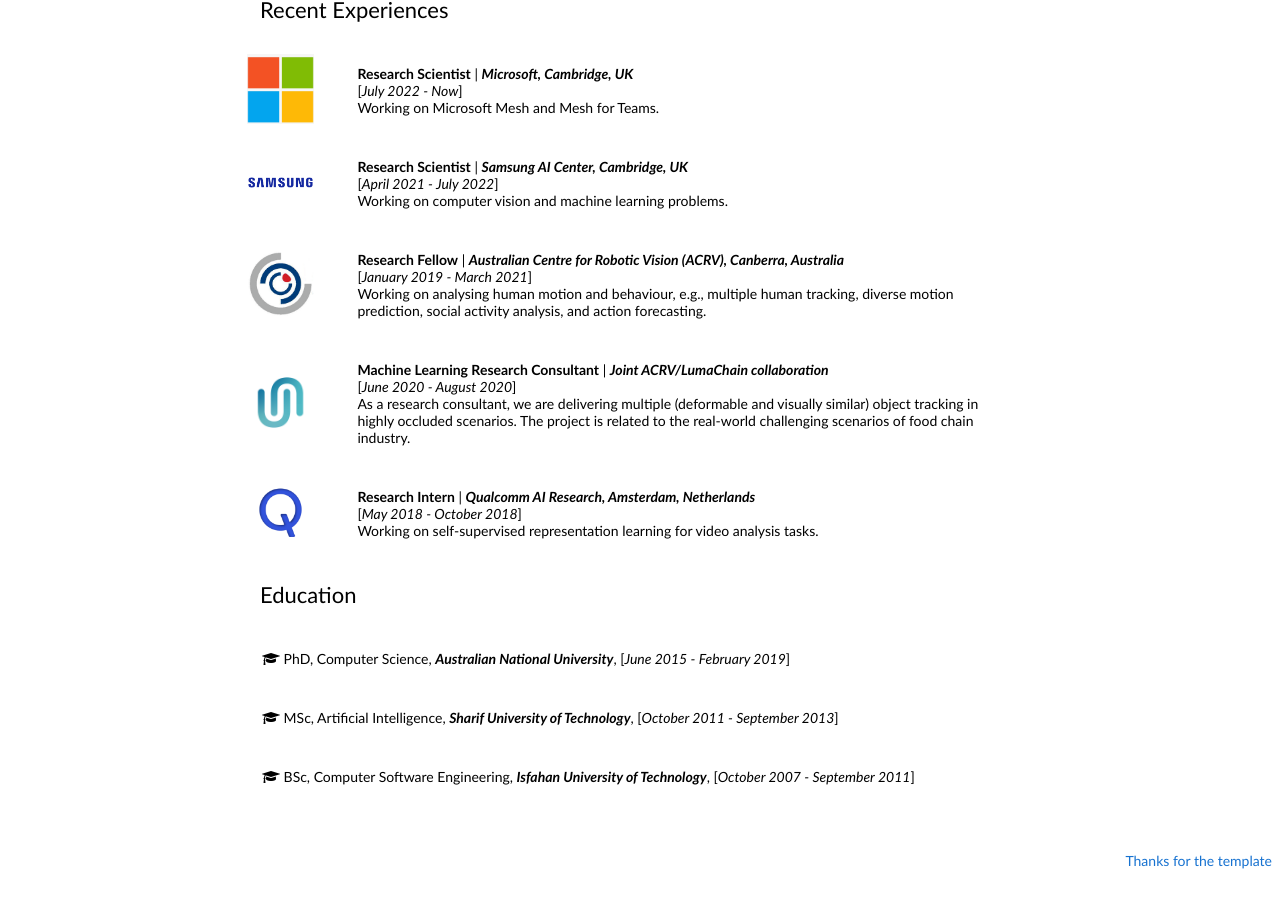
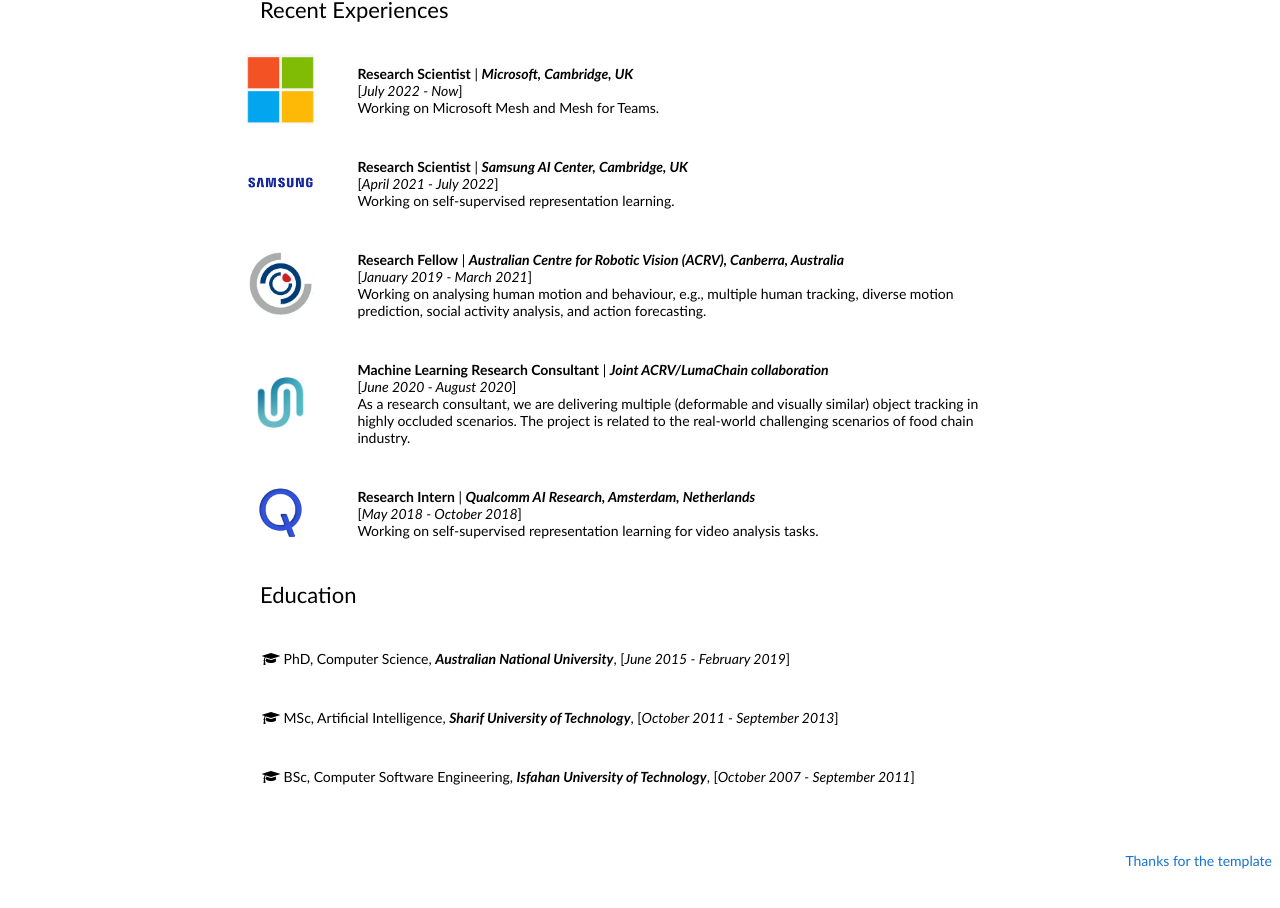
Before and after one commit to fatemeh-slh/fatemeh-slh.github.io, a website: page index.html in a window 1280 px wide. Shown: the part 2759-3667 px from the top of the page. Drawn offline with Linux system fonts and the light colour scheme; some icons are missing.

Commit message:
Update index.html

```diff
--- a/index.html
+++ b/index.html
@@ -525,7 +525,7 @@
               <br>
                 [<i>April 2021 - July 2022</i>]
               <br>
-                Working on computer vision and machine learning problems.
+                Working on self-supervised representation learning.
             </td>
           </tr>
         <!--  Career item      -->
```
